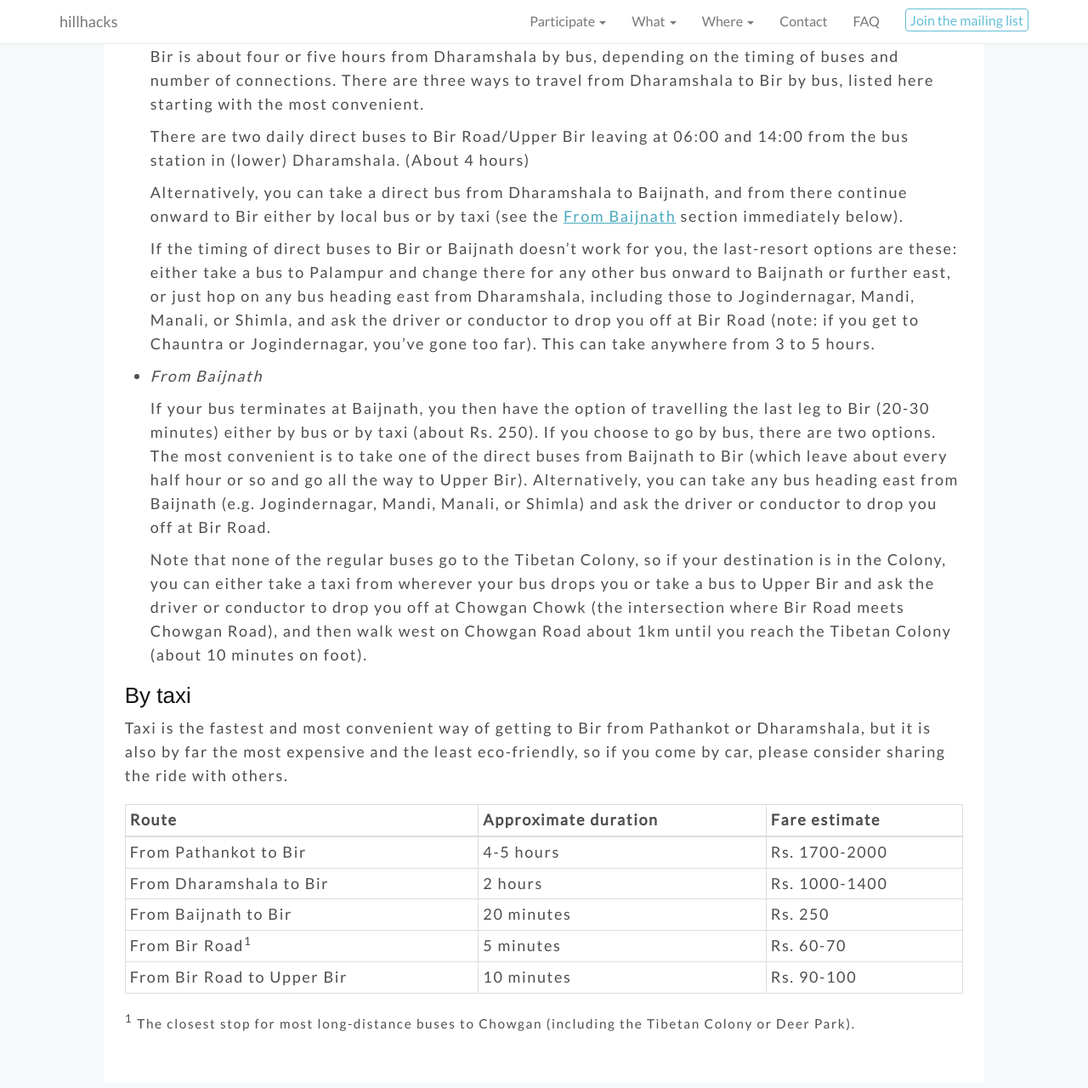
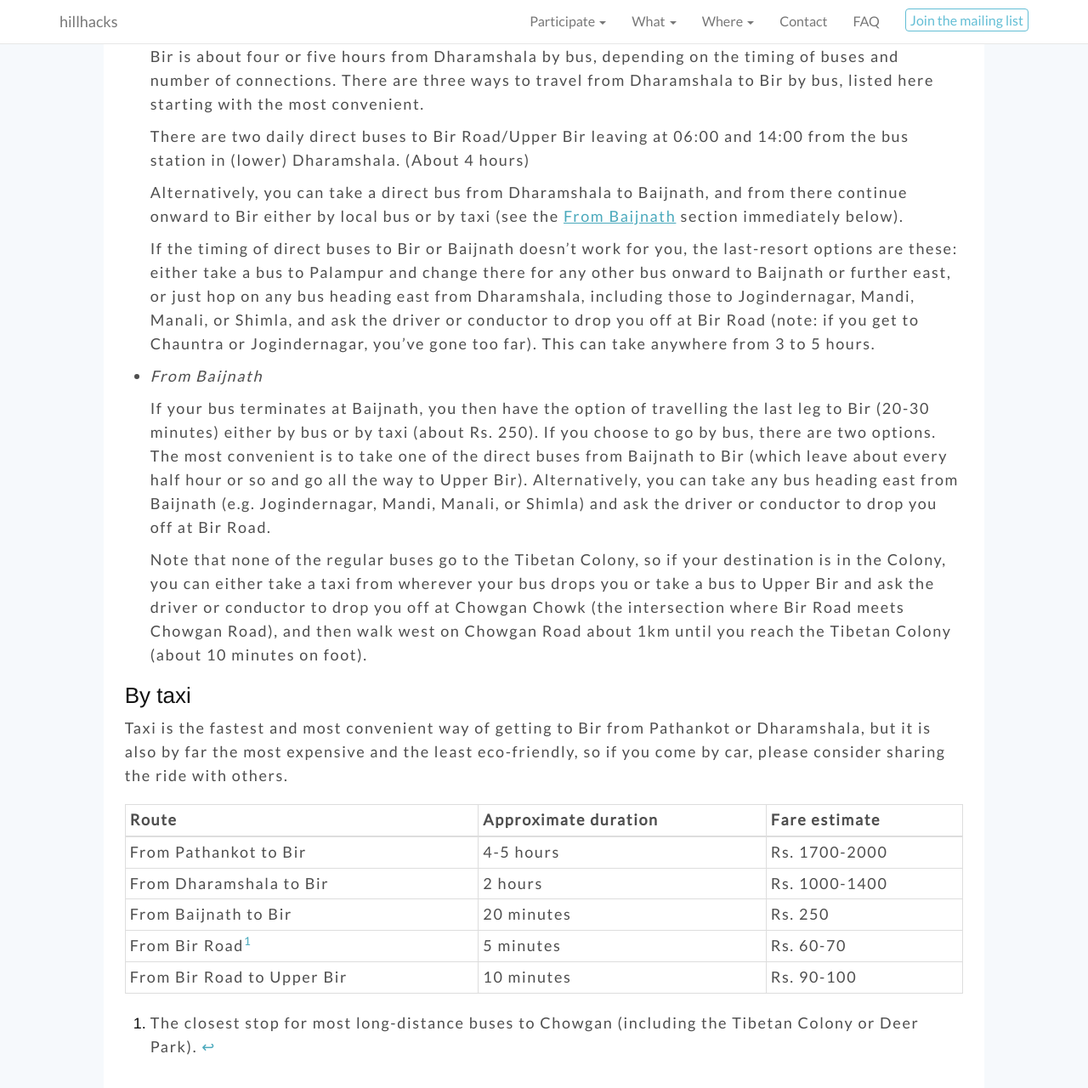
Before and after one commit to hillhacks/website, a Jekyll site: the page built from travel.md, in a window 1280 px wide and 1400 px high, scrolled down 1647 px. Shown: the top 1280 px of the window at 85% size. Built offline with Jekyll 4.4.1, drawn with Linux system fonts in a browser that asks for light colours; nearby versions of some CDN libraries; some web fonts are replaced; comment, search, counter and statistics services are not loaded.

Commit message:
travel: tidy up the footnote

```diff
--- a/_sass/_styles.scss
+++ b/_sass/_styles.scss
@@ -171,7 +171,13 @@ body{
     }
 }
 
-
+/* Don't underline footnotes */
+a.footnote {
+  text-decoration: none !important;
+}
+a.reversefootnote {
+  text-decoration: none !important;
+}
 
 /* base styles */
 .mt20{
--- a/travel.md
+++ b/travel.md
@@ -127,8 +127,8 @@ others.
 | From Pathankot to Bir      | 4-5 hours            | Rs. 1700-2000 |
 | From Dharamshala to Bir    | 2 hours              | Rs. 1000-1400 |
 | From Baijnath to Bir       | 20 minutes           | Rs. 250       |
-| From Bir Road<sup>1</sup>  | 5 minutes            | Rs. 60-70     |
+| From Bir Road[^1]          | 5 minutes            | Rs. 60-70     |
 | From Bir Road to Upper Bir | 10 minutes           | Rs. 90-100    |
 
-<sup>1</sup> <small>The closest stop for most long-distance buses to Chowgan
-(including the Tibetan Colony or Deer Park).</small>
+[^1]: The closest stop for most long-distance buses to Chowgan (including the
+      Tibetan Colony or Deer Park).
```
Also changed, not shown: register.md (renamed from register.html).
